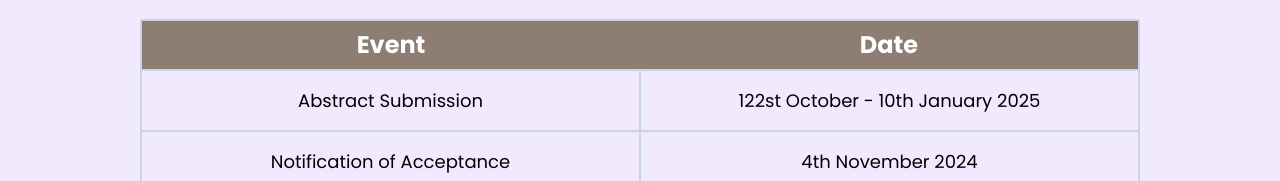
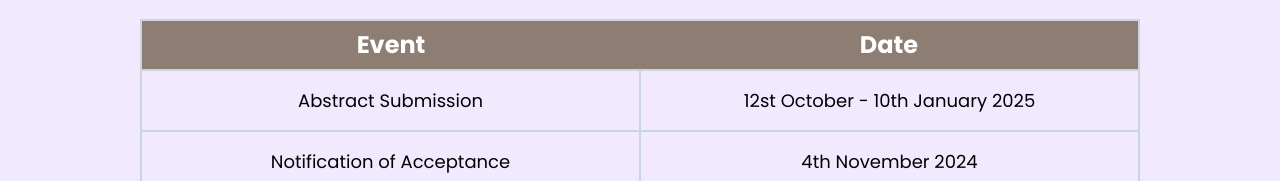
Before and after one commit to itspunkaj/CesaFiesta-React, a React (Vite) app: page /important-dates in a window 1280 px wide. Shown: the part 278-459 px from the top of the page. Built offline with nearby package versions, Linux system fonts and the light colour scheme.

Commit message:
fix: correct date format for Abstract Submission in ImportantDates component

```diff
--- a/src/Pages/ImportantDates/ImportantDates.jsx
+++ b/src/Pages/ImportantDates/ImportantDates.jsx
@@ -15,7 +15,7 @@ function ImportantDates() {
             <tbody>
               <tr className="hover:transform hover:scale-[1.02] hover:bg-[#f8f9fa] transition-transform duration-200 ease-in-out">
                 <td className="md:text-[18px] border-2 border-slate-300 py-4 px-3">Abstract Submission</td>
-                <td className="md:text-[18px] border-2 border-slate-300 py-4 px-3">122st October - 10th January 2025</td>
+                <td className="md:text-[18px] border-2 border-slate-300 py-4 px-3">12st October - 10th January 2025</td>
               </tr>
               <tr className="hover:transform hover:scale-[1.02] hover:bg-[#f8f9fa] transition-transform duration-200 ease-in-out">
                 <td className="md:text-[18px] border-2 border-slate-300 py-4 px-3">Notification of Acceptance</td>
```
